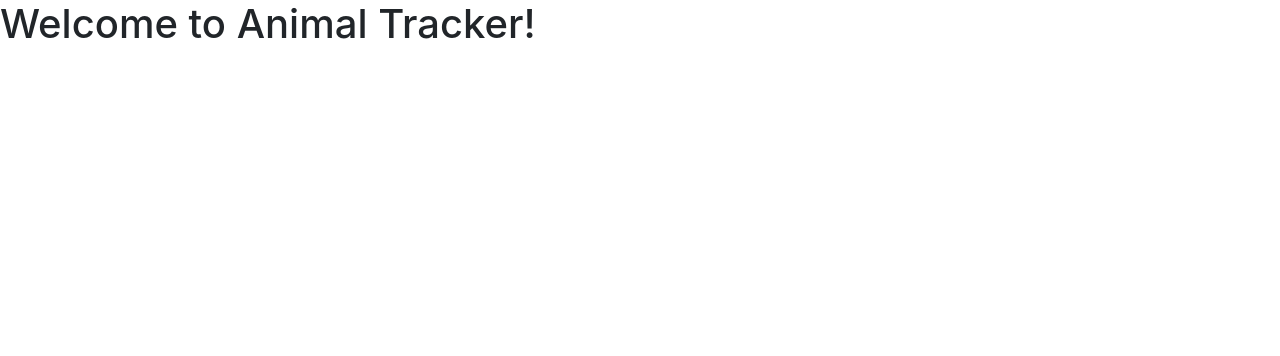
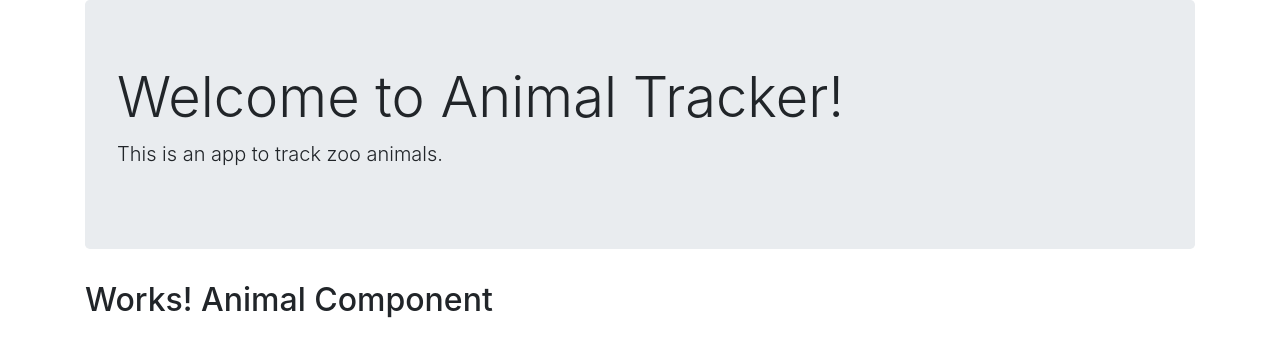
Before and after one commit to amychurchwell/local-zoo, an Angular app: page / in a window 1280 px wide. Shown: the top 356 px of the page. Built offline with nearby package versions, Linux system fonts and the light colour scheme.

Commit message:
Add nested component for animal display

```diff
--- /dev/null
+++ b/src/app/animal.component.html
@@ -0,0 +1,3 @@
+<div>
+  <h2>Works! {{name}}</h2>
+</div>
--- /dev/null
+++ b/src/app/animal.component.ts
@@ -0,0 +1,11 @@
+import { Component } from '@angular/core';
+
+@Component({
+ selector: 'test',
+ templateUrl: './animal.component.html'
+})
+export class AnimalComponent {
+ constructor() {}
+
+ name: string = 'Animal Component';
+}
--- a/src/app/app.component.html
+++ b/src/app/app.component.html
@@ -1,3 +1,7 @@
-<h1>
-  Welcome to {{ title }}!
-</h1>
+<div class="container">
+  <div class="jumbotron">
+    <h1 class="display-4">Welcome to {{ title }}!</h1>
+    <p class="lead">This is an app to track zoo animals.</p>
+  </div>
+  <test></test>
+</div>
--- a/src/app/app.component.ts
+++ b/src/app/app.component.ts
@@ -7,4 +7,5 @@ import { Component } from '@angular/core';
 })
 export class AppComponent {
   title = 'Animal Tracker';
+  constructor() {}
 }
```
Also changed, not shown: src/app/app.module.ts (+9 -3 lines).
